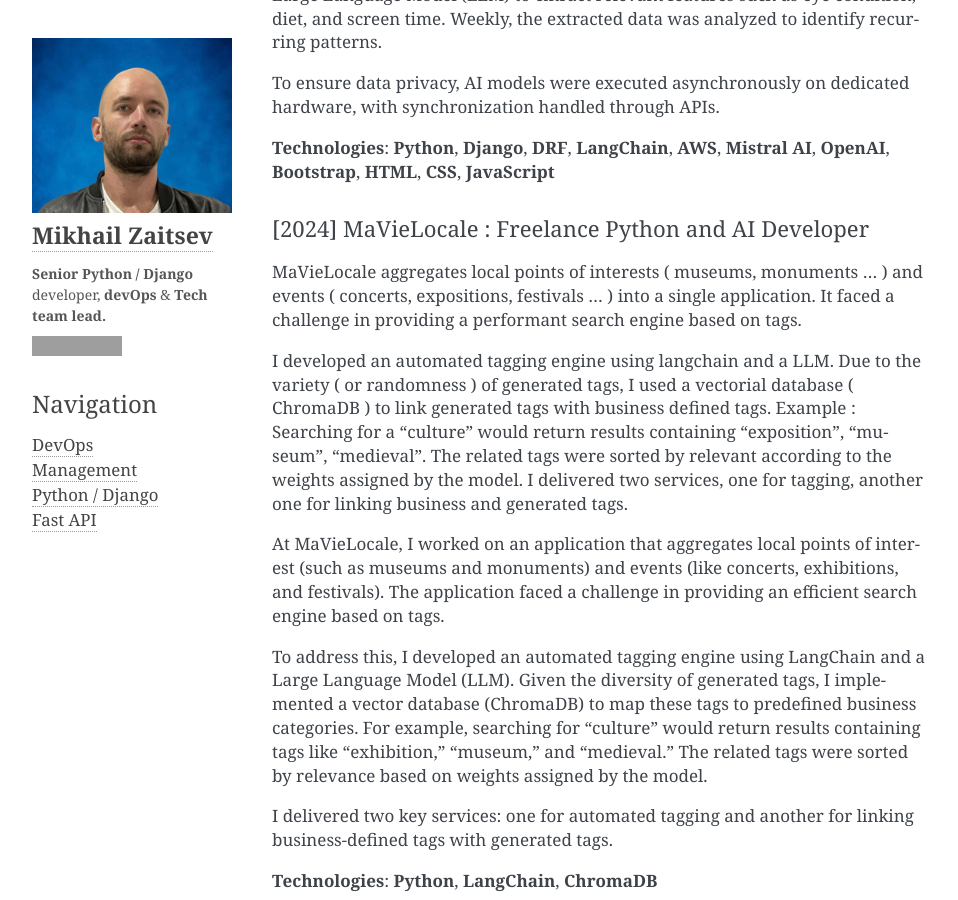
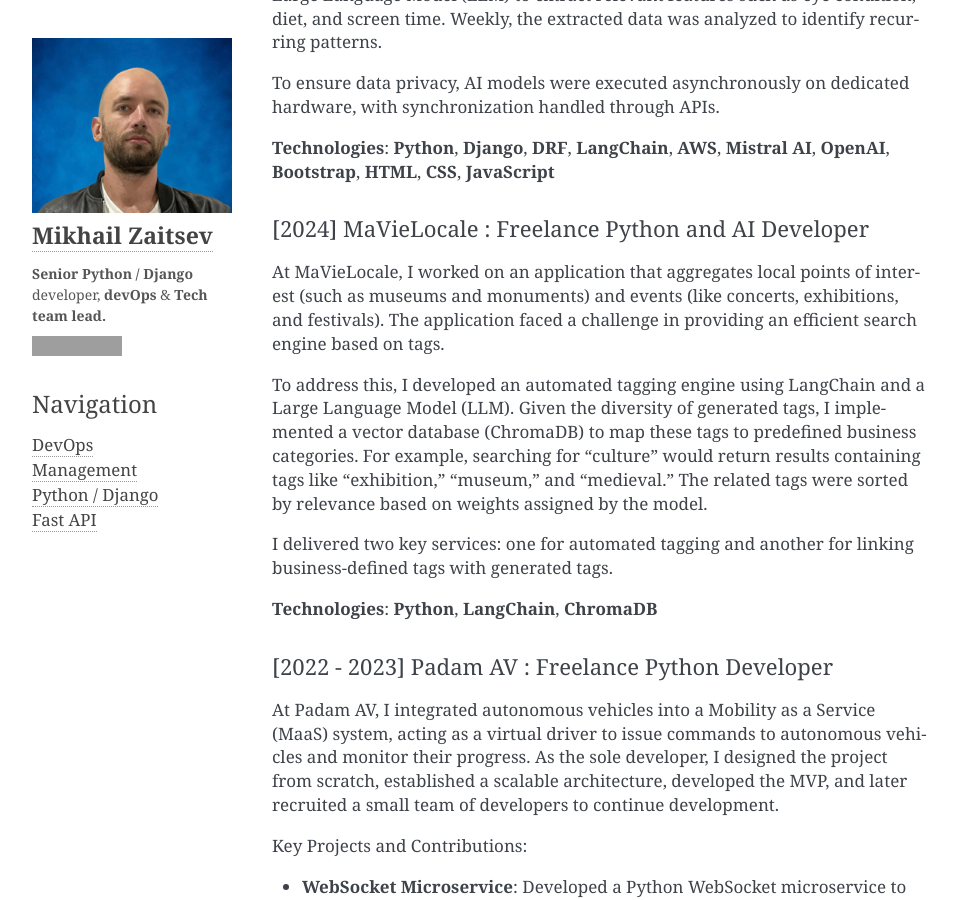
Before and after one commit to pipoupiwam/cirriculum, a Sphinx documentation site: the page built from source/resume.rst, in a window 1280 px wide and 900 px high, scrolled down 1484 px. Shown: the whole window, without its empty margins (148-1106 px from the left). Built offline with Sphinx 7.4.7, drawn with Linux system fonts in a browser that asks for light colours; grey boxes are pictures that could not be loaded.

Commit message:
remove duplicate mavielocale

```diff
--- a/source/resume.rst
+++ b/source/resume.rst
@@ -57,15 +57,6 @@ To ensure data privacy, AI models were executed asynchronously on dedicated hard
 [2024] MaVieLocale : Freelance Python and AI Developer
 ------------------------------------------------------
 
-MaVieLocale aggregates local points of interests ( museums, monuments ... )  and events ( concerts, expositions, festivals ... ) into a single application.
-It faced a challenge in providing a performant search engine based on tags.
-
-I developed an automated tagging engine using langchain and a LLM.
-Due to the variety ( or randomness ) of generated tags, I used a vectorial database ( ChromaDB ) to link generated tags with business defined tags.
-Example : Searching for a "culture" would return results containing "exposition", "museum", "medieval".
-The related tags were sorted by relevant according to the weights assigned by the model.
-I delivered two services, one for tagging, another one for linking business and generated tags.
-
 At MaVieLocale, I worked on an application that aggregates local points of interest
 (such as museums and monuments) and events (like concerts, exhibitions, and festivals).
 The application faced a challenge in providing an efficient search engine based on tags.
@@ -76,7 +67,6 @@ For example, searching for "culture" would return results containing tags like "
 The related tags were sorted by relevance based on weights assigned by the model.
 
 I delivered two key services: one for automated tagging and another for linking business-defined tags with generated tags.
-
 
 **Technologies**: **Python**, **LangChain**, **ChromaDB**
 
```
